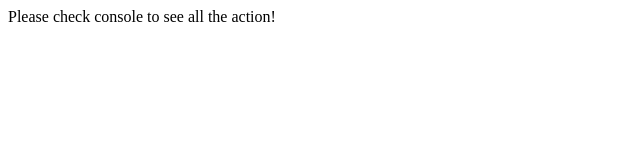
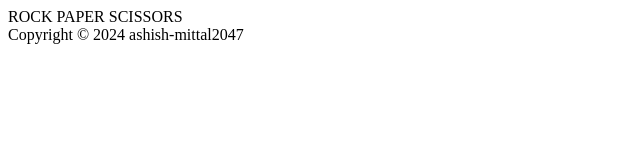
Before and after one commit to ashish-mittal2047/rock-paper-scissors, a plain HTML site: page index.html in a window 1280 px wide. Shown: the whole page, without its empty margins (0-640 px from the left). Drawn offline with Linux system fonts and the light colour scheme.

Commit message:
Change HTML boilerplate and link to a stylesheet

```diff
--- a/index.html
+++ b/index.html
@@ -4,11 +4,14 @@
 <head>
   <meta charset="utf-8">
   <title>Rock Paper Scissors</title>
+  <link rel="stylesheet" src="./style.css">
   <script src="./script.js"></script>
 </head>
 
 <body>
-  Please check console to see all the action!
+  <div class="heading">ROCK PAPER SCISSORS</div>
+  <div class="body"></div>
+  <div class="footer">Copyright © 2024 ashish-mittal2047</div>
 </body>
 
 </html>
```
Also changed, not shown: style.css (added).
